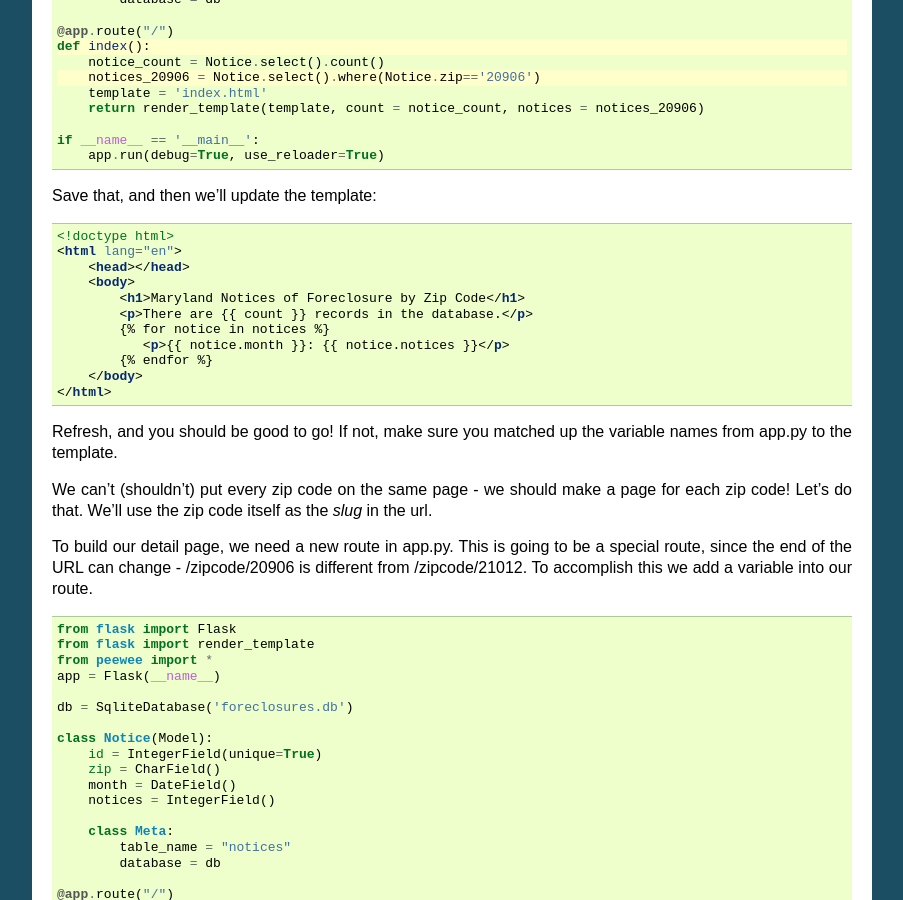
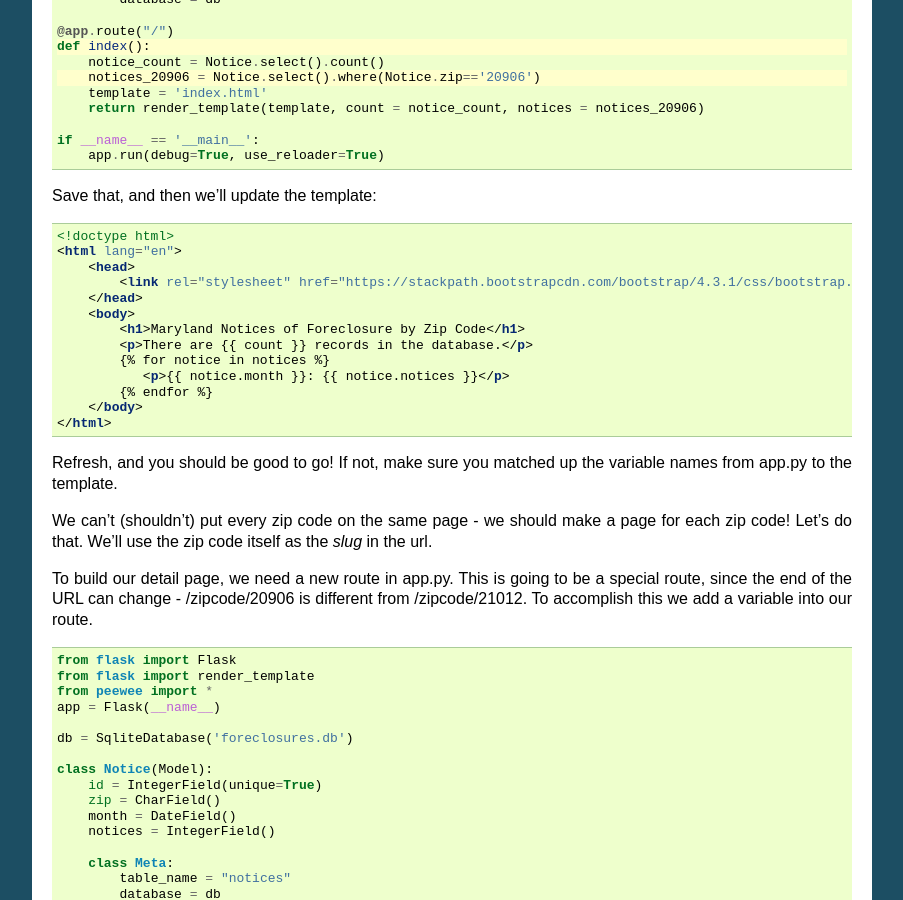
Before and after one commit to amahaja25/second-news-app-umd, a Sphinx documentation site: the page built from docs/index.rst, in a window 1280 px wide and 900 px high, scrolled down 11073 px. Shown: the whole window, without its empty margins (198-1101 px from the left). Built offline with Sphinx 7.4.7, drawn with Linux system fonts in a browser that asks for light colours.

Commit message:
cleaning up

```diff
--- a/docs/index.rst
+++ b/docs/index.rst
@@ -579,7 +579,9 @@
 
     <!doctype html>
     <html lang="en">
-        <head></head>
+        <head>
+            <link rel="stylesheet" href="https://stackpath.bootstrapcdn.com/bootstrap/4.3.1/css/bootstrap.min.css" crossorigin="anonymous">
+        </head>
         <body>
             <h1>Maryland Notices of Foreclosure by Zip Code</h1>
             <p>There are {{ count }} records in the database.</p>
```
